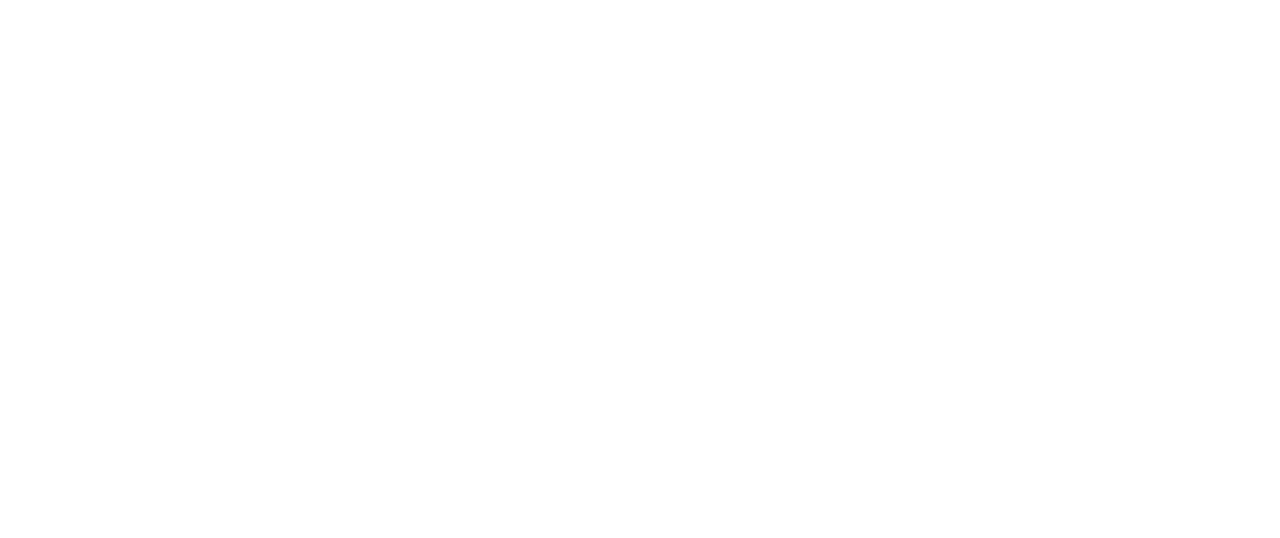
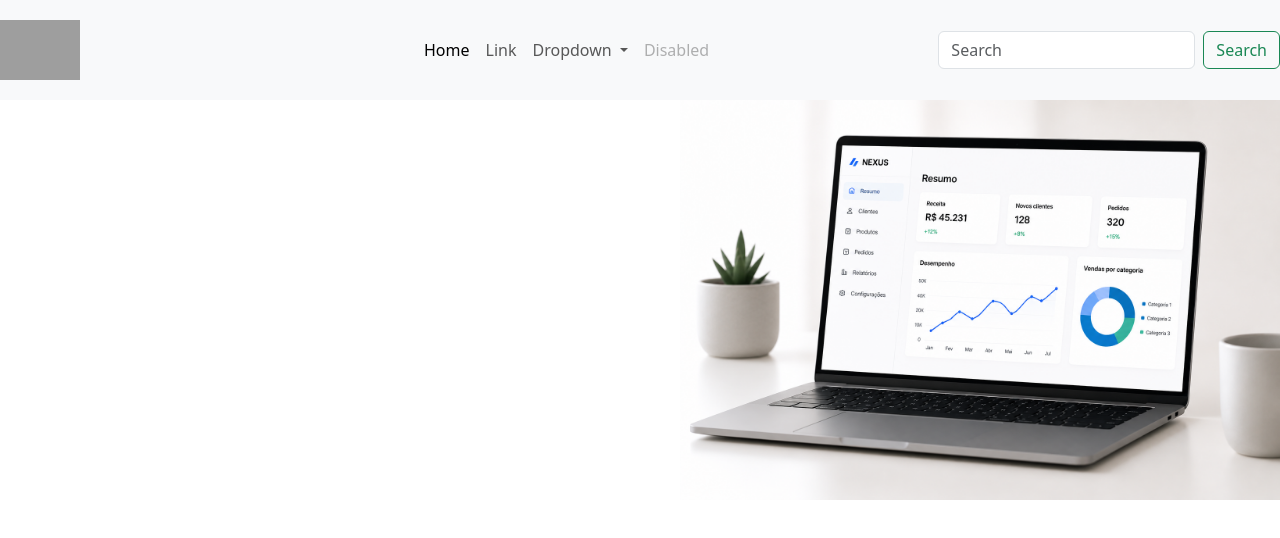
Before and after one commit to anaclaralima2/Nexus-, a plain HTML site: page index.html in a window 1280 px wide. Drawn offline with nearby package versions, Linux system fonts and the light colour scheme; grey boxes are pictures that could not be loaded.

Commit message:
alteracao

```diff
--- a/index.html
+++ b/index.html
@@ -1,19 +1,57 @@
-<!DOCTYPE html>
-<html lang="en">
+<!doctype html>
+<html lang="en" class="h-100" data-bs-theme="auto">
+  <head>
+    <meta charset="utf-8" />
+    <meta name="viewport" content="width=device-width, initial-scale=1" />
 
-<head>
-    <meta charset="UTF-8">
-    <meta name="viewport" content="width=device-width, initial-scale=1.0">
-    <title>Document</title>
+    <title>Cover Template · Bootstrap v5.3</title>
+
+    <link href="cover.css" rel="stylesheet" />
     <link href="https://cdn.jsdelivr.net/npm/bootstrap@5.3.8/dist/css/bootstrap.min.css" rel="stylesheet"
         integrity="sha384-sRIl4kxILFvY47J16cr9ZwB07vP4J8+LH7qKQnuqkuIAvNWLzeN8tE5YBujZqJLB" crossorigin="anonymous">
+
     <script src="https://cdn.jsdelivr.net/npm/bootstrap@5.3.8/dist/js/bootstrap.bundle.min.js"
         integrity="sha384-FKyoEForCGlyvwx9Hj09JcYn3nv7wiPVlz7YYwJrWVcXK/BmnVDxM+D2scQbITxI"
         crossorigin="anonymous"></script>
-</head>
-
-<body>
-
-</body>
-
+    <link rel="stylesheet" href="style.css">
+  </head>
+  <body class=" h-100">
+    <nav class="navbar navbar-expand-lg bg-body-tertiary p-0 nav_">
+  <div class="container-fluid nav_">
+    <a class="navbar-brand" href="#"><img src="img/logo-nexus.png" alt="" class="logo"></a>
+    <button class="navbar-toggler" type="button" data-bs-toggle="collapse" data-bs-target="#navbarSupportedContent" aria-controls="navbarSupportedContent" aria-expanded="false" aria-label="Toggle navigation">
+      <span class="navbar-toggler-icon"></span>
+    </button>
+    <div class="collapse navbar-collapse" id="navbarSupportedContent">
+      <ul class="navbar-nav me-auto mb-2 mb-lg-0">
+        <li class="nav-item">
+          <a class="nav-link active" aria-current="page" href="#">Home</a>
+        </li>
+        <li class="nav-item">
+          <a class="nav-link" href="#">Link</a>
+        </li>
+        <li class="nav-item dropdown">
+          <a class="nav-link dropdown-toggle" href="#" role="button" data-bs-toggle="dropdown" aria-expanded="false">
+            Dropdown
+          </a>
+          <ul class="dropdown-menu">
+            <li><a class="dropdown-item" href="#">Action</a></li>
+            <li><a class="dropdown-item" href="#">Another action</a></li>
+            <li><hr class="dropdown-divider"></li>
+            <li><a class="dropdown-item" href="#">Something else here</a></li>
+          </ul>
+        </li>
+        <li class="nav-item">
+          <a class="nav-link disabled" aria-disabled="true">Disabled</a>
+        </li>
+      </ul>
+      <form class="d-flex" role="search">
+        <input class="form-control me-2" type="search" placeholder="Search" aria-label="Search"/>
+        <button class="btn btn-outline-success" type="submit">Search</button>
+      </form>
+    </div>
+  </div>
+</nav>
+<div class="inicio h-50"></div>
+  </body>
 </html>
--- /dev/null
+++ b/style.css
@@ -0,0 +1,14 @@
+.inicio{
+    background-image: url(img/img-notebook.png);
+    background-size:contain ;
+    background-repeat: no-repeat;
+    background-position: right;
+}
+.logo{
+    width: 20%;
+}
+.nav_{
+    padding: 0;
+    margin: 0;
+    height: 100px;
+}
```
